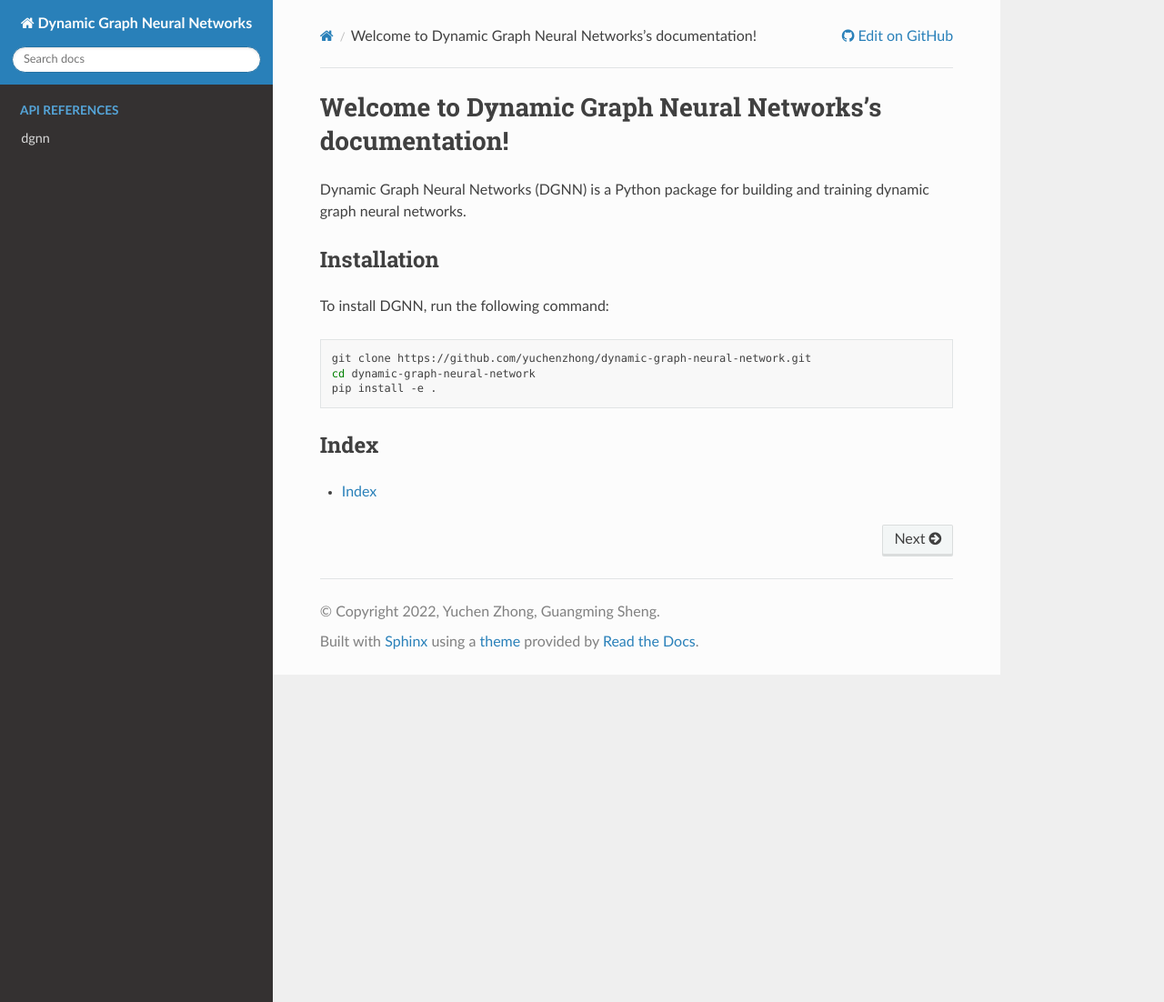
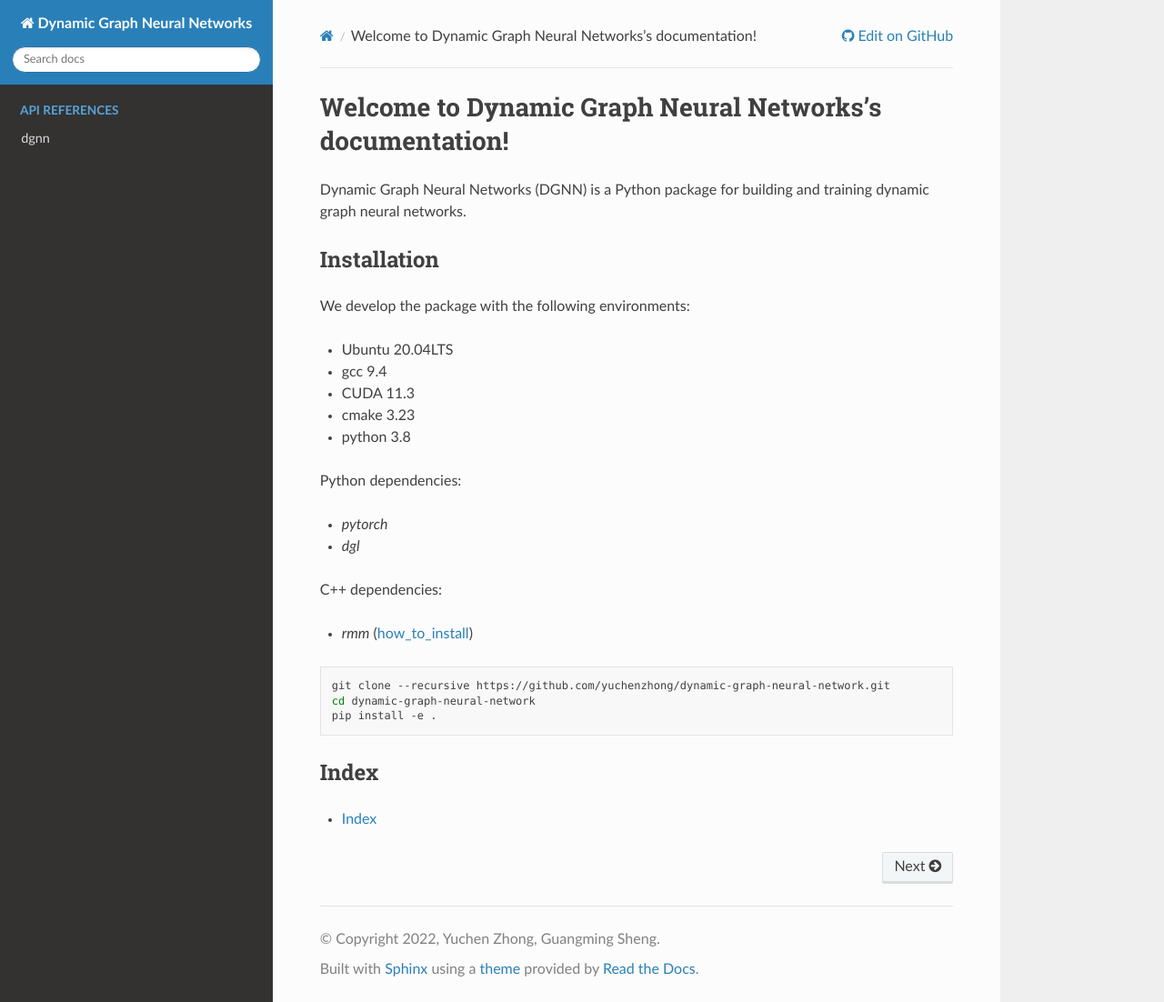
Before and after one commit to jasperzhong/GNNFlow, a Sphinx documentation site: the page built from docs/source/index.rst, in a window 1280 px wide and 1102 px high. Shown: the whole window at 91% size. Built offline with Sphinx 7.4.7 and the Read the Docs theme 2.0.0, drawn with Linux system fonts in a browser that asks for light colours.

Commit message:
update docs

```diff
--- a/docs/source/index.rst
+++ b/docs/source/index.rst
@@ -21,11 +21,28 @@
 Installation
 ------------
 
-To install DGNN, run the following command:
+We develop the package with the following environments:
+
+- Ubuntu 20.04LTS
+- gcc 9.4
+- CUDA 11.3
+- cmake 3.23
+- python 3.8
+
+Python dependencies:
+
+- `pytorch`
+- `dgl`
+
+C++ dependencies:
+
+- `rmm` (how_to_install_)
+
+.. _how_to_install: https://github.com/yuchenzhong/cs-notes/blob/main/CUDA/rmm/README.md
 
 .. code:: bash
 
-    git clone https://github.com/yuchenzhong/dynamic-graph-neural-network.git
+    git clone --recursive https://github.com/yuchenzhong/dynamic-graph-neural-network.git
     cd dynamic-graph-neural-network
     pip install -e .
 
```
